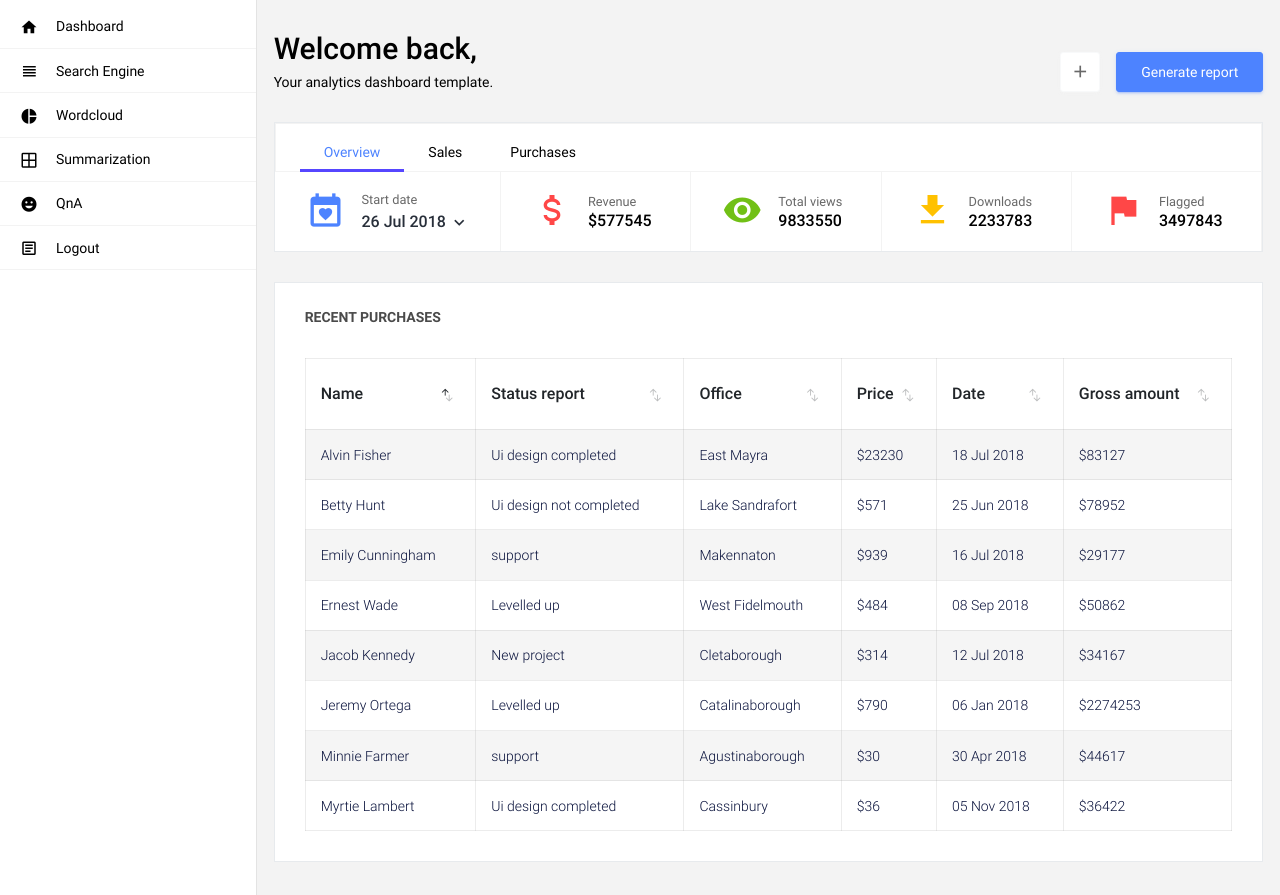
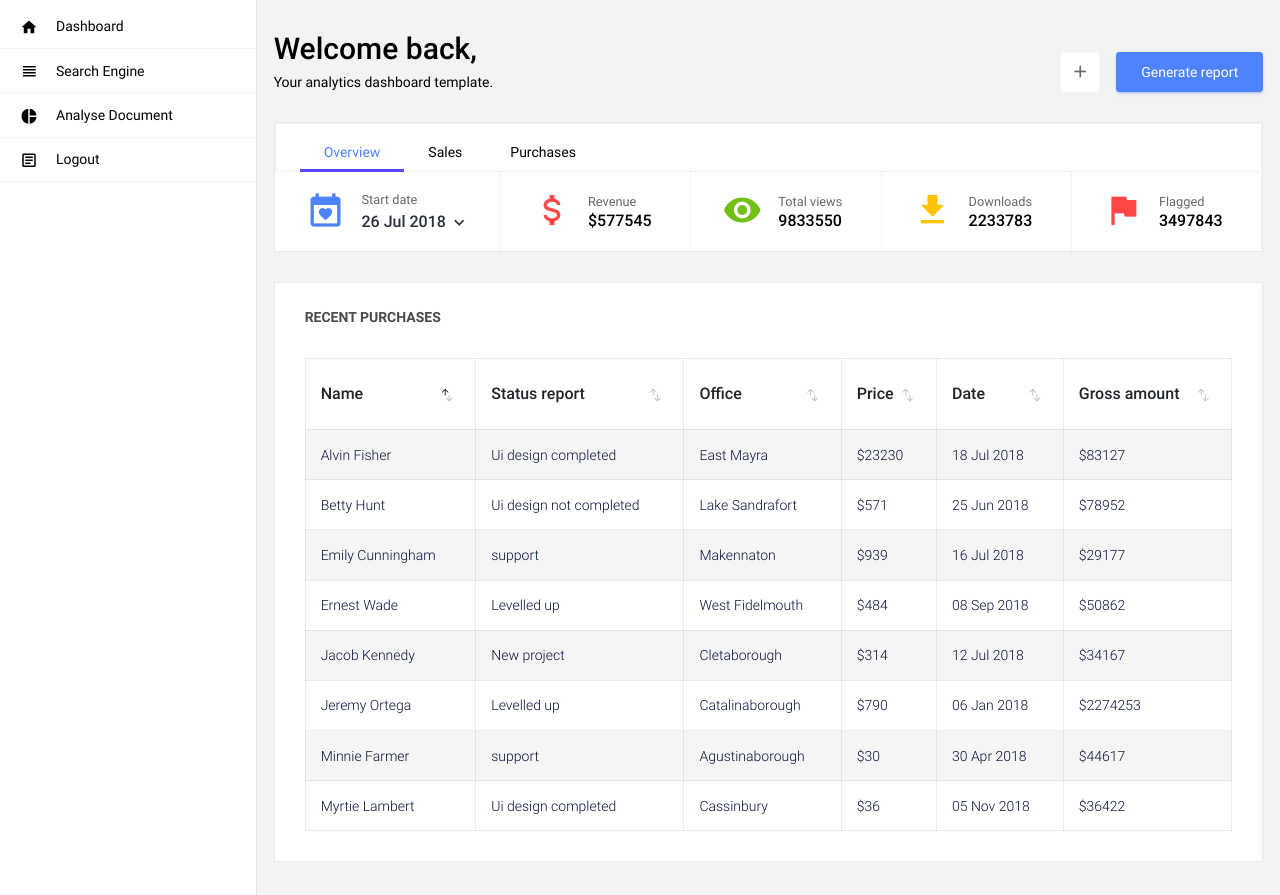
Before and after one commit to iyashwantsaini/majestic, a Flask app: template templates/dashboard.html in a window 1280 px wide. Shown: the part 60-955 px from the top of the page. Run offline with Flask 2, Linux system fonts and the light colour scheme; the template is opened without the code that fills it, so the values that code supplies are empty; some libraries are stand-ins or nearby versions.

Commit message:
Update dashboard.html

```diff
--- a/templates/dashboard.html
+++ b/templates/dashboard.html
@@ -145,11 +145,13 @@
             </a>
             <div class="dropdown-menu dropdown-menu-right navbar-dropdown" aria-labelledby="profileDropdown">
               <a class="dropdown-item">
+
                 <i class="mdi mdi-settings text-primary"></i>
-                Settings
+                Profile
               </a>
               <a class="dropdown-item">
                 <i class="mdi mdi-logout text-primary"></i>
+                <form action="{{ url_for('login') }}" method="post">
                 Logout
               </a>
             </div>
@@ -166,6 +168,7 @@
       <nav class="sidebar sidebar-offcanvas" id="sidebar">
         <ul class="nav">
           <li class="nav-item">
+          <form action="{{ url_for('dashboard') }}" method="post">
             <a class="nav-link" href="/dashboard">
               <i class="mdi mdi-home menu-icon"></i>
               <span class="menu-title">Dashboard</span>
@@ -185,6 +188,7 @@
             </div>
           </li> -->
           <li class="nav-item">
+          <form action="{{ url_for('searchengine') }}" method="post">
             <a class="nav-link" href="/searchengine">
               <i class="mdi mdi-view-headline menu-icon"></i>
               <span class="menu-title">Search Engine</span>
@@ -193,19 +197,7 @@
           <li class="nav-item">
             <a class="nav-link" href="/wordcloud">
               <i class="mdi mdi-chart-pie menu-icon"></i>
-              <span class="menu-title">Wordcloud</span>
-            </a>
-          </li>
-          <li class="nav-item">
-            <a class="nav-link" href="summarization">
-              <i class="mdi mdi-grid-large menu-icon"></i>
-              <span class="menu-title">Summarization</span>
-            </a>
-          </li>
-          <li class="nav-item">
-            <a class="nav-link" href="qna">
-              <i class="mdi mdi-emoticon menu-icon"></i>
-              <span class="menu-title">QnA</span>
+              <span class="menu-title">Analyse Document</span>
             </a>
           </li>
           <!-- <li class="nav-item">
@@ -225,6 +217,7 @@
             </div>
           </li> -->
           <li class="nav-item">
+          <form action="{{ url_for('login') }}" method="post">
             <a class="nav-link" href="/">
               <i class="mdi mdi-file-document-box-outline menu-icon"></i>
               <span class="menu-title">Logout</span>
```
